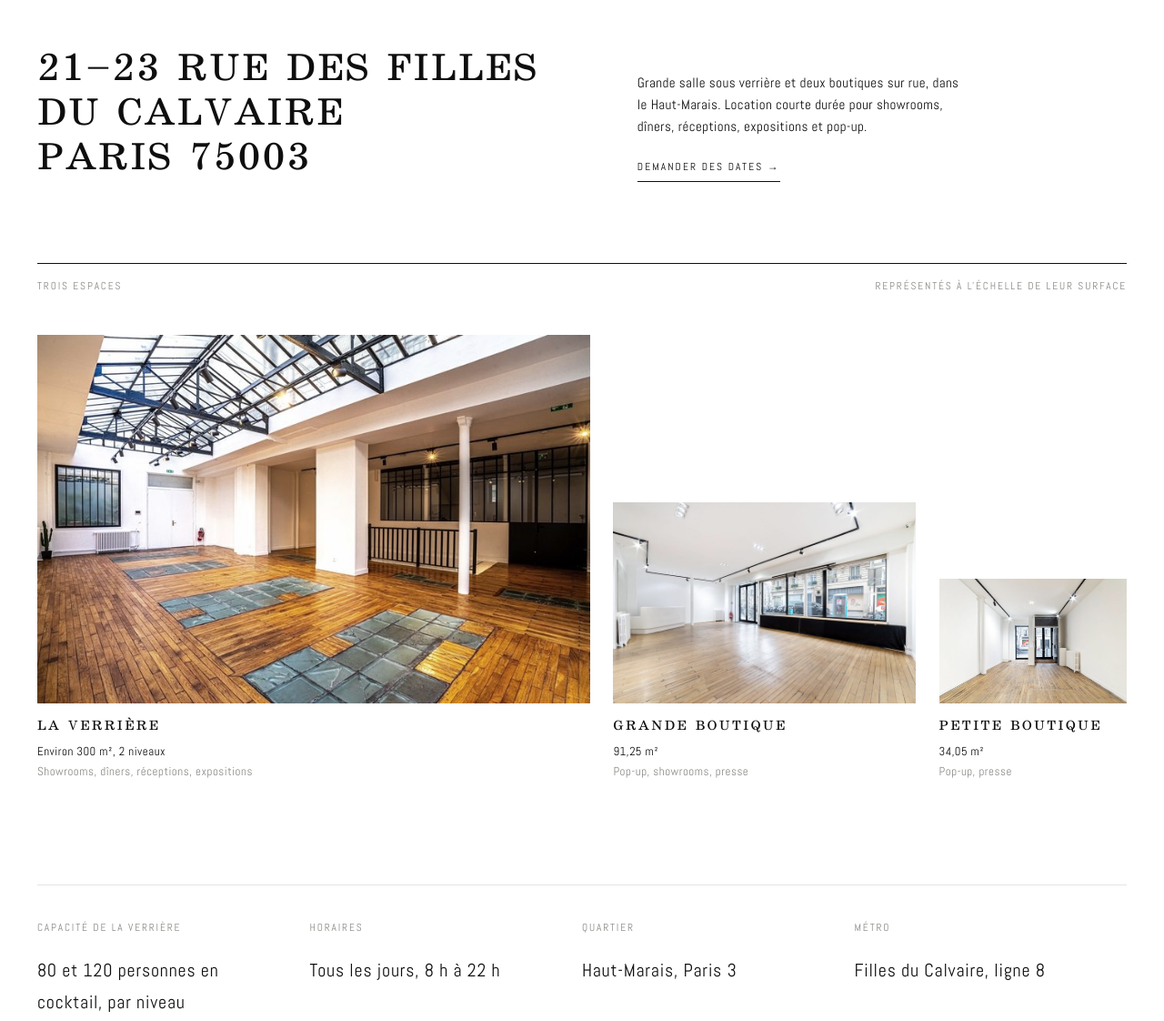
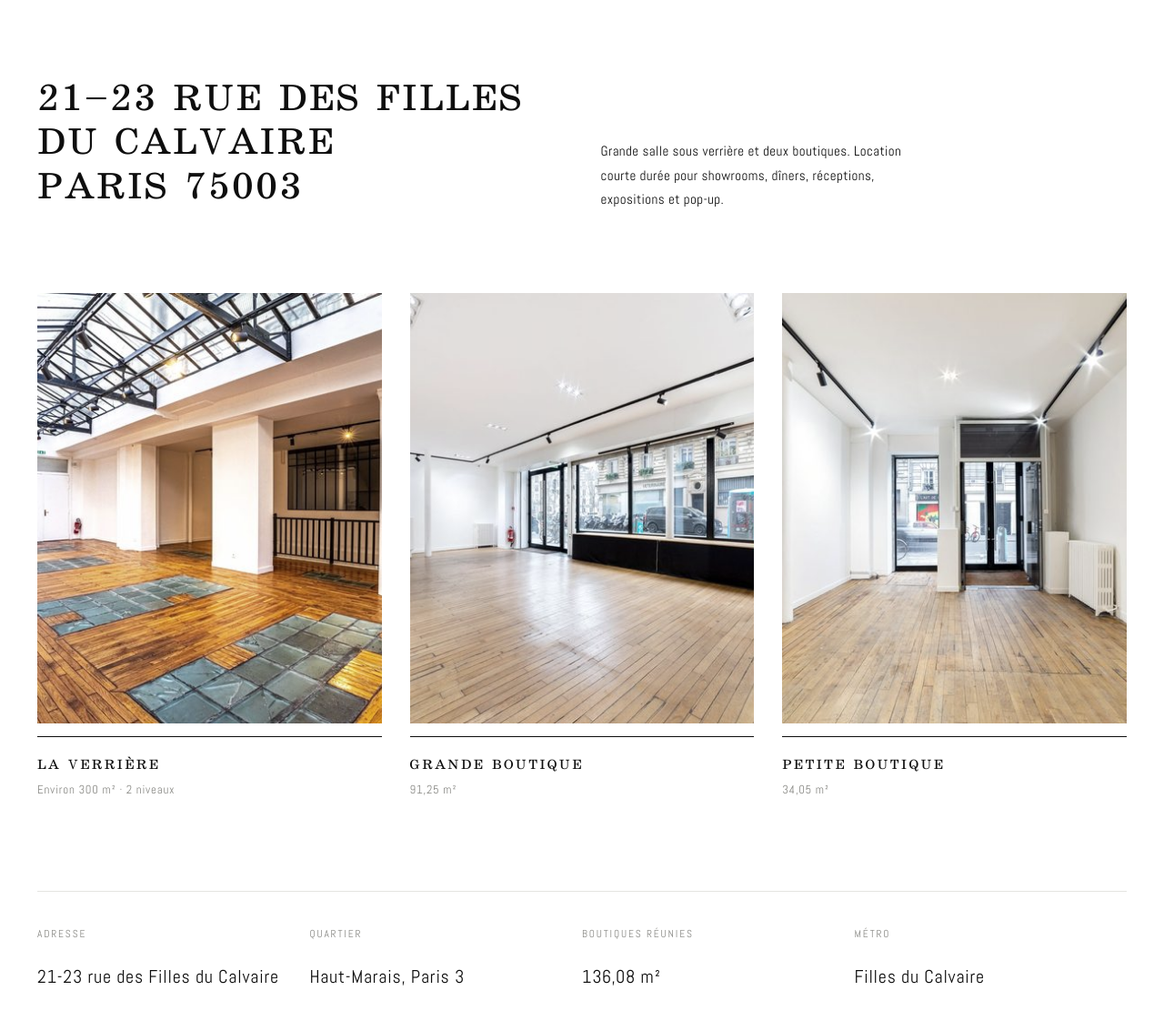
Before and after one commit to kiruanoam/le-grand-showroom, a plain HTML site: page index.html in a window 1280 px wide. Shown: the part 675-1797 px from the top of the page at 91% size. Drawn offline with Linux system fonts and the light colour scheme.

Commit message:
Retour à la page d'accueil d'origine
Co-Authored-By: Claude Fable 5.2 <noreply@anthropic.com>
Claude-Session: https://claude.ai/code/session_0127QqiJdAXfCux3uyWnHVPP

```diff
--- a/index.html
+++ b/index.html
@@ -85,7 +85,7 @@ header.top{position:sticky;top:env(safe-area-inset-top,0px);z-index:50;backgroun
 .tile:hover .img img{transform:scale(1.035)}
 .tile .cap{display:flex;flex-direction:column;align-items:flex-start;gap:8px;padding:22px 0 0;border-top:1px solid var(--ink);margin-top:14px}
 .tile .cap b{font:400 15px/1.3 "SchoolBook GS",Georgia,serif;text-transform:uppercase;letter-spacing:.16em}
-.tile .cap .muted{font-size:13px;letter-spacing:.06em;line-height:1.3}.home-cta{display:flex;gap:12px;flex-wrap:wrap;margin-top:26px}.statement .pitch{align-self:end}.hero .statement{padding-block:clamp(24px,3.4vw,52px) clamp(32px,4vw,60px)}.hero .tiles{margin-top:clamp(48px,6vw,88px)}
+.tile .cap .muted{font-size:13px;letter-spacing:.06em;line-height:1.3}
 @media (max-width:820px){.tile + .tile{margin-top:24px}}
 .home-meta{display:grid;grid-template-columns:repeat(4,minmax(0,1fr));border-top:1px solid var(--hair);margin-top:clamp(56px,8vw,112px)}
 .home-meta div{padding:18px 16px 0 0}
@@ -305,31 +305,6 @@ label.flex + label.flex{margin-top:-6px}
 @media (max-width:640px){.lb figure{padding:0}.lb .nav{top:auto;bottom:calc(52px + env(safe-area-inset-bottom,0px));transform:none}}
 
 @media (prefers-reduced-motion:reduce){*,*::before,*::after{animation:none!important;transition:none!important}}
-
-.h-hero{height:min(76vh,58vw);min-height:320px;overflow:hidden;background:var(--fill)}
-.h-hero img{width:100%;height:100%;object-fit:cover;object-position:50% 42%;display:block}
-.h-lead{display:grid;grid-template-columns:minmax(0,1.15fr) minmax(0,1fr);gap:var(--side);align-items:end;padding-block:clamp(36px,4.6vw,72px) clamp(56px,7vw,112px)}
-.h-lead h1{margin:0;font:400 clamp(26px,3.3vw,48px)/1.16 "SchoolBook GS",Georgia,serif;letter-spacing:.06em;text-transform:uppercase}
-.h-pitch p{margin:0;max-width:46ch;font-size:15px;line-height:1.6}
-.h-link{display:inline-block;margin-top:22px;text-transform:uppercase;letter-spacing:.18em;font-size:11.5px;color:var(--ink);text-decoration:none;border-bottom:1px solid var(--ink);padding-bottom:6px}
-.h-link:hover{opacity:.6}
-.h-label{display:flex;justify-content:space-between;gap:20px;border-top:1px solid var(--ink);padding-top:14px;margin-bottom:clamp(28px,3.4vw,52px)}
-.h-scale{display:grid;grid-template-columns:53fr 29fr 18fr;gap:clamp(16px,2vw,32px);align-items:end}
-.h-sp{display:block;text-decoration:none;color:var(--ink);min-width:0}
-.h-sp .im{aspect-ratio:3/2;overflow:hidden;background:var(--fill)}
-.h-sp .im img{width:100%;height:100%;object-fit:cover;display:block;transition:transform 1.4s cubic-bezier(.2,.7,.1,1)}
-.h-sp:hover .im img{transform:scale(1.03)}
-.h-sp .cp{display:flex;flex-direction:column;gap:5px;padding-top:16px;min-height:96px;font-size:13px;letter-spacing:.04em;line-height:1.35}
-.h-sp .cp b{font:400 15px/1.3 "SchoolBook GS",Georgia,serif;text-transform:uppercase;letter-spacing:.16em;margin-bottom:3px}
-@media (max-width:820px){
-  .h-hero{height:62vh}
-  .h-lead{grid-template-columns:1fr;gap:22px;align-items:start}
-  .h-label{flex-direction:column;gap:4px}
-  .h-scale{grid-template-columns:1fr;gap:34px}
-  .h-sp.s2{width:78%}.h-sp.s3{width:56%}
-  .h-sp .cp{min-height:0}
-  .home-meta .v{font-size:16px}
-}
 </style>
 
 <header class="top">
@@ -361,27 +336,23 @@ label.flex + label.flex{margin-top:-6px}
 <main>
   <!-- HOME -->
   <section class="view" data-view="home">
-    <div class="h-hero"><img class="photo" src="img/sr-verriere-3-m.jpg" srcset="img/sr-verriere-3-s.jpg 720w, img/sr-verriere-3-m.jpg 1400w, img/sr-verriere-3.jpg 3200w" sizes="100vw" alt="La Verrière, grande salle sous verrière" fetchpriority="high" decoding="async"></div>
-    <div class="wrap">
-      <div class="h-lead">
+    <div class="wrap hero">
+      <div class="frame"><img class="photo" src="img/sr-verriere-2-m.jpg" srcset="img/sr-verriere-2-s.jpg 720w, img/sr-verriere-2-m.jpg 1400w, img/sr-verriere-2.jpg 3200w" sizes="calc(100vw - 64px)" width="3200" height="2133" alt="La grande salle sous verrière" fetchpriority="high" decoding="async"></div>
+      <div class="statement">
         <h1>21–23 rue des Filles du Calvaire<br>Paris 75003</h1>
-        <div class="h-pitch">
-          <p lang="fr">Grande salle sous verrière et deux boutiques sur rue, dans le Haut-Marais. Location courte durée pour showrooms, dîners, réceptions, expositions et pop-up.</p>
-          <p lang="en">A glass-roofed hall and two street-front boutiques in the Haut-Marais. Short-term rental for showrooms, dinners, receptions, exhibitions and pop-ups.</p>
-          <a class="h-link" href="#reserver"><span lang="fr">Demander des dates</span><span lang="en">Request dates</span> →</a>
-        </div>
+        <p lang="fr">Grande salle sous verrière et deux boutiques. Location courte durée pour showrooms, dîners, réceptions, expositions et pop-up.</p>
+        <p lang="en">Glass-roofed hall and two boutiques. Short-term rental for showrooms, dinners, receptions, exhibitions and pop-ups.</p>
       </div>
-      <div class="h-label caps muted"><span><span lang="fr">Trois espaces</span><span lang="en">Three spaces</span></span><span><span lang="fr">Représentés à l'échelle de leur surface</span><span lang="en">Shown to the scale of their floor area</span></span></div>
-      <div class="h-scale">
-        <a class="h-sp s1" href="#showroom"><div class="im"><img class="photo" src="img/sr-verriere-1-m.jpg" srcset="img/sr-verriere-1-s.jpg 720w, img/sr-verriere-1-m.jpg 1400w, img/sr-verriere-1.jpg 3200w" sizes="(max-width:820px) 100vw, 52vw" alt="La Verrière" loading="lazy" decoding="async"></div><div class="cp"><b>La Verrière</b><span><span lang="fr">Environ 300 m², 2 niveaux</span><span lang="en">About 300 m², 2 levels</span></span><span class="muted"><span lang="fr">Showrooms, dîners, réceptions, expositions</span><span lang="en">Showrooms, dinners, receptions, exhibitions</span></span></div></a>
-        <a class="h-sp s2" href="#grande-boutique"><div class="im"><img class="photo" src="img/gb-09-m.jpg" srcset="img/gb-09-s.jpg 720w, img/gb-09-m.jpg 1400w, img/gb-09.jpg 2000w" sizes="(max-width:820px) 78vw, 29vw" alt="Grande boutique" loading="lazy" decoding="async"></div><div class="cp"><b><span lang="fr">Grande boutique</span><span lang="en">Large boutique</span></b><span>91,25 m²</span><span class="muted"><span lang="fr">Pop-up, showrooms, presse</span><span lang="en">Pop-ups, showrooms, press</span></span></div></a>
-        <a class="h-sp s3" href="#petite-boutique"><div class="im"><img class="photo" src="img/pb-13-m.jpg" srcset="img/pb-13-s.jpg 720w, img/pb-13-m.jpg 1400w, img/pb-13.jpg 2000w" sizes="(max-width:820px) 56vw, 18vw" alt="Petite boutique" loading="lazy" decoding="async"></div><div class="cp"><b><span lang="fr">Petite boutique</span><span lang="en">Small boutique</span></b><span>34,05 m²</span><span class="muted"><span lang="fr">Pop-up, presse</span><span lang="en">Pop-ups, press</span></span></div></a>
+      <div class="tiles">
+        <a class="tile" href="#showroom"><div class="img"><img class="photo" src="img/sr-verriere-1-m.jpg" srcset="img/sr-verriere-1-s.jpg 720w, img/sr-verriere-1-m.jpg 1400w, img/sr-verriere-1.jpg 3200w" sizes="(max-width:820px) 100vw, 33vw" alt="La Verrière" loading="lazy" decoding="async"></div><div class="cap"><b>La Verrière</b><span class="muted"><span lang="fr">Environ 300 m² · 2 niveaux</span><span lang="en">About 300 m² · 2 levels</span></span></div></a>
+        <a class="tile" href="#grande-boutique"><div class="img"><img class="photo" src="img/gb-09-m.jpg" srcset="img/gb-09-s.jpg 720w, img/gb-09-m.jpg 1400w, img/gb-09.jpg 2000w" sizes="(max-width:820px) 100vw, 33vw" alt="Grande boutique" loading="lazy" decoding="async"></div><div class="cap"><b><span lang="fr">Grande boutique</span><span lang="en">Large boutique</span></b><span class="muted">91,25 m²</span></div></a>
+        <a class="tile" href="#petite-boutique"><div class="img"><img class="photo" style="object-position:50% 50%" src="img/pb-13-m.jpg" srcset="img/pb-13-s.jpg 720w, img/pb-13-m.jpg 1400w, img/pb-13.jpg 2000w" sizes="(max-width:820px) 100vw, 33vw" alt="Petite boutique" loading="lazy" decoding="async"></div><div class="cap"><b><span lang="fr">Petite boutique</span><span lang="en">Small boutique</span></b><span class="muted">34,05 m²</span></div></a>
       </div>
       <div class="home-meta">
-        <div><div class="caps muted"><span lang="fr">Capacité de La Verrière</span><span lang="en">La Verrière capacity</span></div><div class="v"><span lang="fr">80 et 120 personnes en cocktail, par niveau</span><span lang="en">80 and 120 standing, per level</span></div></div>
-        <div><div class="caps muted"><span lang="fr">Horaires</span><span lang="en">Hours</span></div><div class="v"><span lang="fr">Tous les jours, 8 h à 22 h</span><span lang="en">Every day, 8 am to 10 pm</span></div></div>
+        <div><div class="caps muted"><span lang="fr">Adresse</span><span lang="en">Address</span></div><div class="v">21-23 rue des Filles du Calvaire</div></div>
         <div><div class="caps muted"><span lang="fr">Quartier</span><span lang="en">District</span></div><div class="v">Haut-Marais, Paris 3</div></div>
-        <div><div class="caps muted">Métro</div><div class="v"><span lang="fr">Filles du Calvaire, ligne 8</span><span lang="en">Filles du Calvaire, line 8</span></div></div>
+        <div><div class="caps muted"><span lang="fr">Boutiques réunies</span><span lang="en">Both boutiques</span></div><div class="v">136,08 m²</div></div>
+        <div><div class="caps muted">Métro</div><div class="v">Filles du Calvaire</div></div>
       </div>
     </div>
   </section>
```
